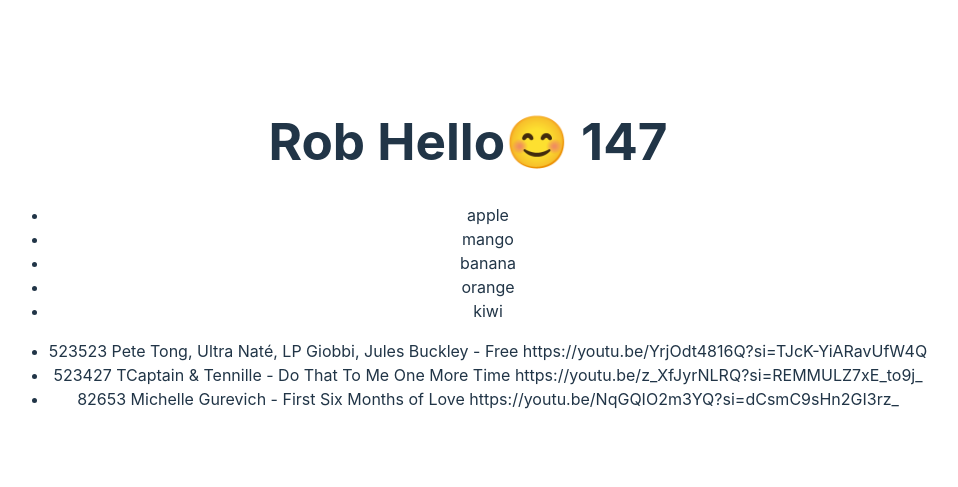
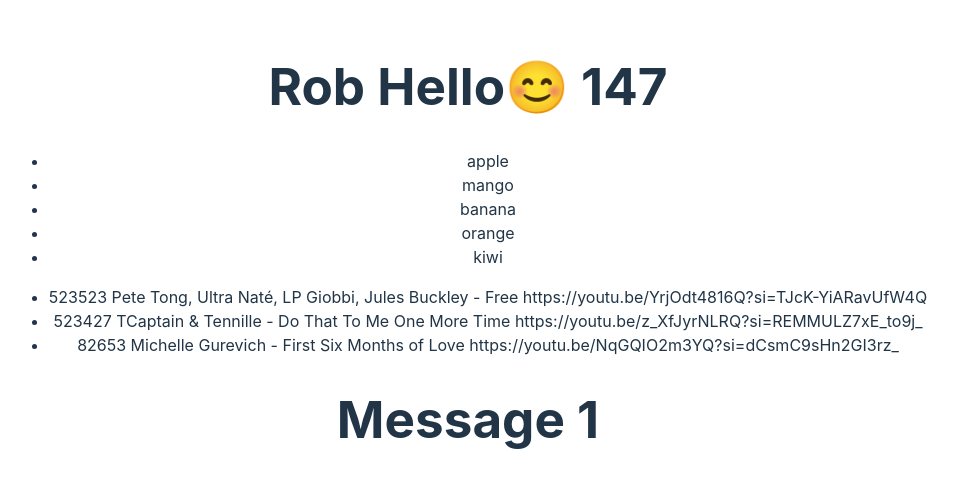
Before and after one commit to OlenaReukova/rapp, a React (Vite) app in the folder client/: page / in a window 1280 px wide. Shown: the part 147-634 px from the top of the page, without its empty margins (172-1130 px from the left). Built offline with nearby package versions, Linux system fonts and the light colour scheme.

Commit message:
ConditionalRendering

```diff
--- a/client/src/App.jsx
+++ b/client/src/App.jsx
@@ -3,6 +3,7 @@ import './App.css';
 import Hello from './components/Hello';
 import Fruits from './components/Fruits';
 import Songs from './components/Songs';
+import ConditionalRendering from './components/ConditionalRendering';
 
 function App() {
   const person = {
@@ -16,6 +17,7 @@ function App() {
       <Hello person={person} />
       <Fruits />
       <Songs />
+      <ConditionalRendering />
     </div>
   );
 }
--- /dev/null
+++ b/client/src/components/ConditionalRendering.jsx
@@ -0,0 +1,14 @@
+import React from 'react';
+
+function ConditionalRendering() {
+  let message;
+  let display = true;
+  if (display) {
+    message = <h1>Message 1</h1>;
+  } else {
+    message = <h1>Message 2</h1>;
+  }
+  return <div>{message}</div>;
+}
+
+export default ConditionalRendering;
```
